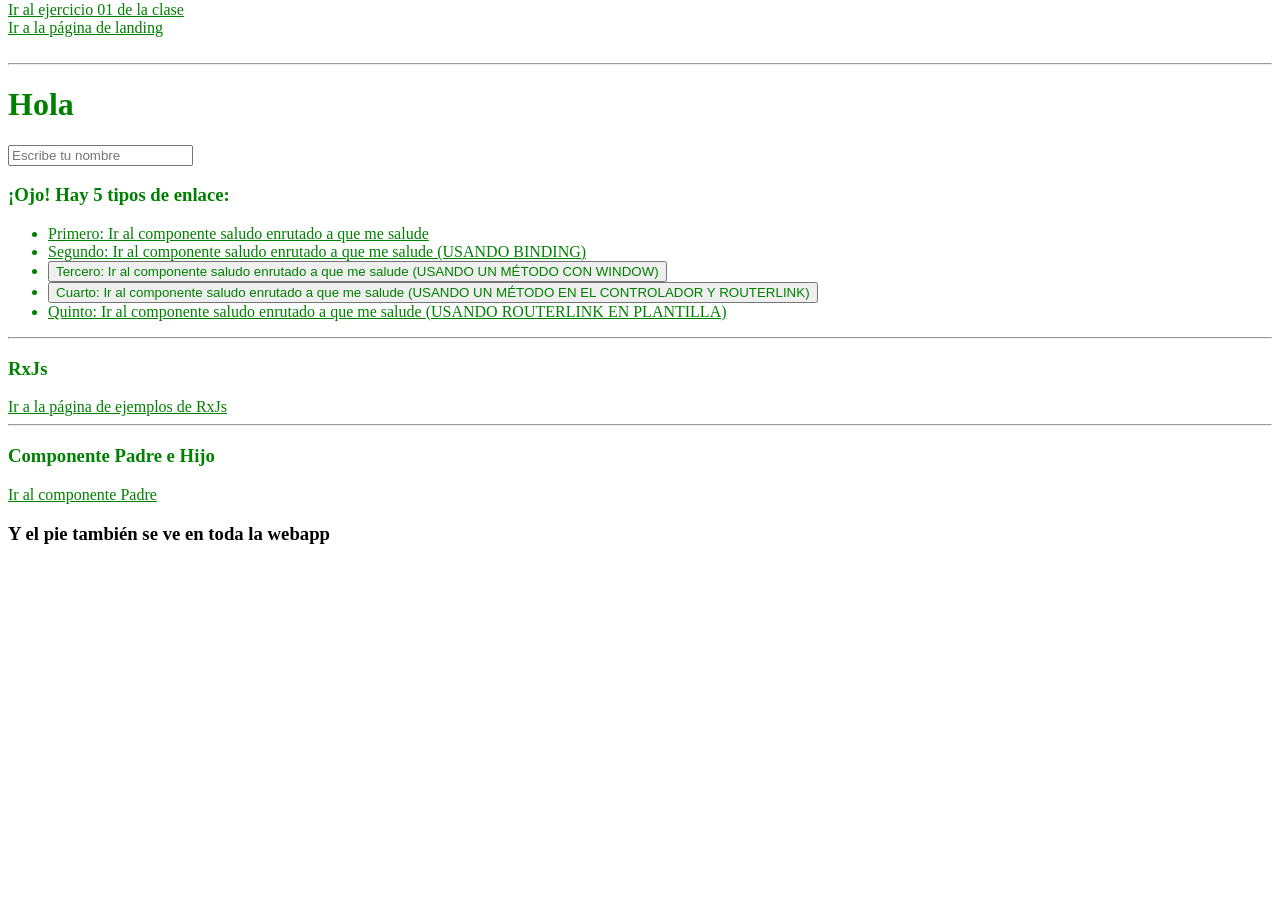
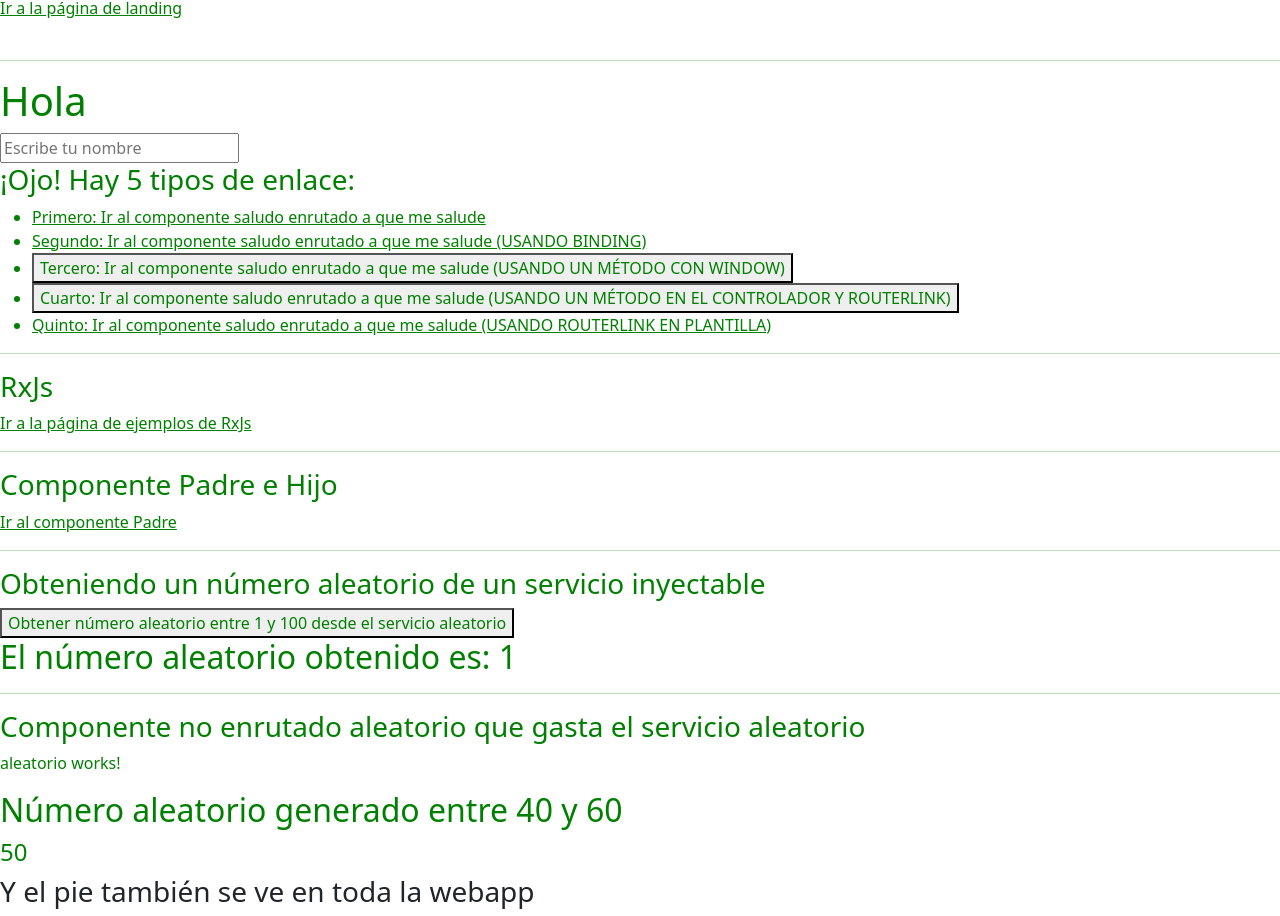
Before and after one commit to Daniel-CG-01/cambino, an Angular app: page / in a window 1280 px wide. Shown: the part 228-1144 px from the top of the page. Before the commit the page ends 800 px from the top, so only its background shows below. Built offline with nearby package versions, Linux system fonts and the light colour scheme.

Commit message:
Repasar ficheros aleatorios.

```diff
--- /dev/null
+++ b/src/app/components/aleatorio/aleatorio.html
@@ -0,0 +1,5 @@
+<p>aleatorio works!</p>
+
+<h2>Número aleatorio generado entre 40 y 60</h2>
+
+<h4>{{ numeroAleatorio }}</h4>
--- /dev/null
+++ b/src/app/components/aleatorio/aleatorio.ts
@@ -0,0 +1,21 @@
+import { Component } from '@angular/core';
+import { AleatorioService } from '../services/aleatorio';
+
+@Component({
+  selector: 'app-aleatorio',
+  imports: [],
+  templateUrl: './aleatorio.html',
+  styleUrl: './aleatorio.css',
+})
+export class AleatorioComponent {
+
+  numeroAleatorio: number = 1;
+
+  constructor(public aleatorioService: AleatorioService) {
+
+  }
+
+  ngOnInit() {
+    this.numeroAleatorio = this.aleatorioService.generarNumeroAleatorio(1, 100);
+  }
+}
--- a/src/app/components/home/home.html
+++ b/src/app/components/home/home.html
@@ -42,3 +42,17 @@
 <h3>Componente Padre e Hijo</h3>
 
 <a [routerLink]="['/padre']">Ir al componente Padre</a>
+
+<hr>
+
+<h3>Obteniendo un número aleatorio de un servicio inyectable</h3>
+
+<button (click)="obtenerNumeroAleatorio()">Obtener número aleatorio entre 1 y 100 desde el servicio aleatorio</button>
+
+<h2>El número aleatorio obtenido es: {{ numeroAleatorio }}</h2>
+
+<hr>
+
+<h3>Componente no enrutado aleatorio que gasta el servicio aleatorio</h3>
+
+<app-aleatorio></app-aleatorio>
--- a/src/app/components/home/home.ts
+++ b/src/app/components/home/home.ts
@@ -1,10 +1,12 @@
 import { CommonModule } from '@angular/common';
 import { ChangeDetectionStrategy, Component } from '@angular/core';
 import { Router, RouterModule } from '@angular/router';
+import { AleatorioService } from '../services/aleatorio';
+import { AleatorioComponent } from "../aleatorio/aleatorio";
 
 @Component({
   selector: 'app-home',
-  imports: [CommonModule, RouterModule],
+  imports: [CommonModule, RouterModule, AleatorioComponent],
   templateUrl: './home.html',
   styleUrl: './home.css',
 })
@@ -13,7 +15,9 @@ export class Home {
 
   nombreUsuario: string = '';
 
-  constructor(public oRouter: Router) {
+  numeroAleatorio: number = 1;
+
+  constructor(public oRouter: Router, public aleatorioService: AleatorioService) {
 
   }
 
@@ -32,4 +36,8 @@ export class Home {
   irASaludoEnrutado2() {
     this.oRouter.navigate(['saludoenrutado', this.nombreUsuario]);
   }
+
+  obtenerNumeroAleatorio() {
+    this.numeroAleatorio = this.aleatorioService.generarNumeroAleatorio(1, 100);
+  }
 }
--- /dev/null
+++ b/src/app/components/services/aleatorio.ts
@@ -0,0 +1,11 @@
+import { Injectable } from '@angular/core';
+
+@Injectable({
+  providedIn: 'root'
+})
+export class AleatorioService {
+
+  generarNumeroAleatorio(min: number, max: number): number {
+    return Math.floor(Math.random() * (max - min + 1)) + min;
+  }
+}
--- a/src/index.html
+++ b/src/index.html
@@ -6,6 +6,7 @@
   <base href="/">
   <meta name="viewport" content="width=device-width, initial-scale=1">
   <link rel="icon" type="image/x-icon" href="favicon.ico">
+  <link href="https://cdn.jsdelivr.net/npm/bootstrap@5.3.8/dist/css/bootstrap.min.css" rel="stylesheet" integrity="sha384-sRIl4kxILFvY47J16cr9ZwB07vP4J8+LH7qKQnuqkuIAvNWLzeN8tE5YBujZqJLB" crossorigin="anonymous">
 </head>
 <body>
   <app-root></app-root>
```
Also changed, not shown: src/app/components/aleatorio/aleatorio.css (added).
